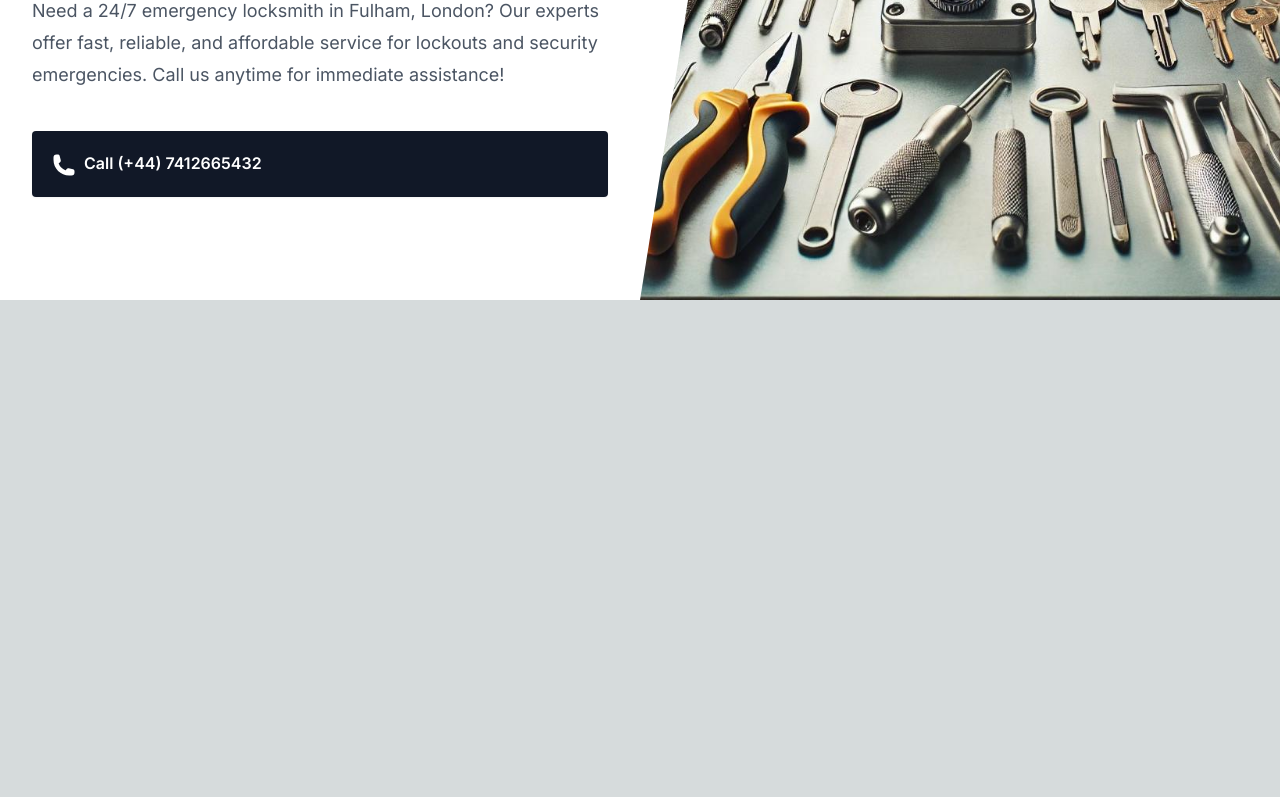
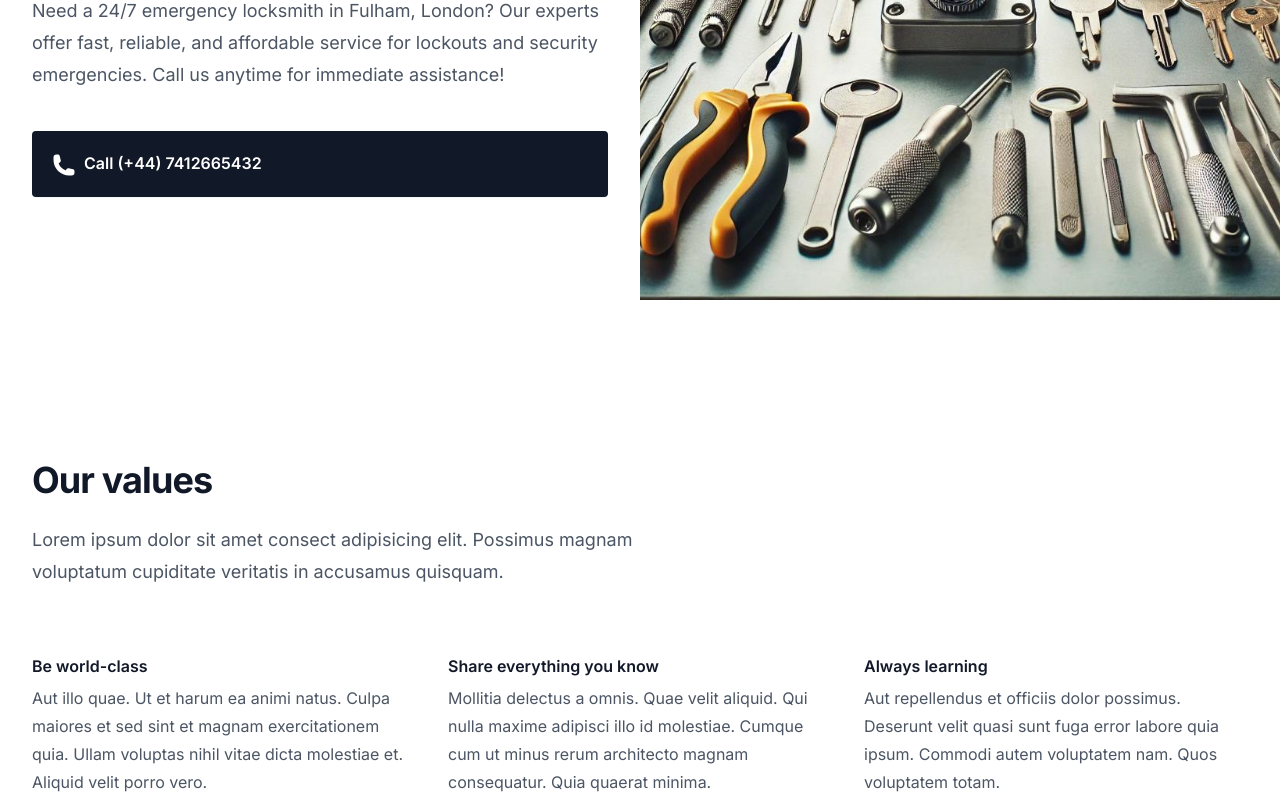
Before and after one commit to MarcoReece/locksmith, a Next.js app: page / in a window 1280 px wide. Shown: the part 500-1297 px from the top of the page. Before the commit the page ends 800 px from the top, so only its background shows below. Built offline with nearby package versions, Linux system fonts and the light colour scheme.

Commit message:
Text z-index changed to not show through button, and our values piece added in lekka lekka nice nice

```diff
--- a/src/app/page.js
+++ b/src/app/page.js
@@ -3,6 +3,7 @@ import { PhoneIcon, MapPinIcon } from "@heroicons/react/24/solid";
 export default function Home() {
   const contactNumber = "(+44) 7412665432";
   return (
+    <div class="bg-white">
       <div className="bg-white h-screen w-screen overflow-hidden">
         <div className="relative h-full w-full">
           <div className="mx-auto max-w-7xl h-full w-full">
@@ -11,7 +12,7 @@ export default function Home() {
               src="/locksmith-tools.jpg"
               alt="Locksmith Tools"
             />
-          <div className="relative z-10 pt-14 lg:w-full lg:max-w-2xl h-full">
+            <div className="relative z-1 pt-14 lg:w-full lg:max-w-2xl h-full">
               <svg
                 className="absolute inset-y-0 right-8 hidden h-full w-80 translate-x-1/2 transform fill-white lg:block"
                 viewBox="0 0 100 100"
@@ -33,10 +34,10 @@ export default function Home() {
                     Your 24/7 Emergency Locksmith in West Brompton
                   </h1>
                   <p className="mt-6 text-lg leading-8 text-gray-600">
-                  Need a 24/7 emergency locksmith in Fulham, London? Our experts
-                  offer fast, reliable, and affordable service for lockouts and
-                  security emergencies. Call us anytime for immediate
-                  assistance!
+                    Need a 24/7 emergency locksmith in Fulham, London? Our
+                    experts offer fast, reliable, and affordable service for
+                    lockouts and security emergencies. Call us anytime for
+                    immediate assistance!
                   </p>
                   <div className="mt-10 items-center gap-x-6">
                     <a
@@ -66,5 +67,69 @@ export default function Home() {
           </div>
         </div>
       </div>
+      <div class="mx-auto mt-32 max-w-7xl px-6 sm:mt-40 lg:px-8 pb-40">
+        <div class="mx-auto max-w-2xl lg:mx-0">
+          <h2 class="text-3xl font-bold tracking-tight text-gray-900 sm:text-4xl">
+            Our values
+          </h2>
+          <p class="mt-6 text-lg leading-8 text-gray-600">
+            Lorem ipsum dolor sit amet consect adipisicing elit. Possimus magnam
+            voluptatum cupiditate veritatis in accusamus quisquam.
+          </p>
+        </div>
+        <dl class="mx-auto mt-16 grid max-w-2xl grid-cols-1 gap-x-8 gap-y-16 text-base leading-7 sm:grid-cols-2 lg:mx-0 lg:max-w-none lg:grid-cols-3">
+          <div>
+            <dt class="font-semibold text-gray-900">Be world-class</dt>
+            <dd class="mt-1 text-gray-600">
+              Aut illo quae. Ut et harum ea animi natus. Culpa maiores et sed
+              sint et magnam exercitationem quia. Ullam voluptas nihil vitae
+              dicta molestiae et. Aliquid velit porro vero.
+            </dd>
+          </div>
+          <div>
+            <dt class="font-semibold text-gray-900">
+              Share everything you know
+            </dt>
+            <dd class="mt-1 text-gray-600">
+              Mollitia delectus a omnis. Quae velit aliquid. Qui nulla maxime
+              adipisci illo id molestiae. Cumque cum ut minus rerum architecto
+              magnam consequatur. Quia quaerat minima.
+            </dd>
+          </div>
+          <div>
+            <dt class="font-semibold text-gray-900">Always learning</dt>
+            <dd class="mt-1 text-gray-600">
+              Aut repellendus et officiis dolor possimus. Deserunt velit quasi
+              sunt fuga error labore quia ipsum. Commodi autem voluptatem nam.
+              Quos voluptatem totam.
+            </dd>
+          </div>
+          <div>
+            <dt class="font-semibold text-gray-900">Be supportive</dt>
+            <dd class="mt-1 text-gray-600">
+              Magnam provident veritatis odit. Vitae eligendi repellat non. Eum
+              fugit impedit veritatis ducimus. Non qui aspernatur laudantium
+              modi. Praesentium rerum error deserunt harum.
+            </dd>
+          </div>
+          <div>
+            <dt class="font-semibold text-gray-900">Take responsibility</dt>
+            <dd class="mt-1 text-gray-600">
+              Sit minus expedita quam in ullam molestiae dignissimos in harum.
+              Tenetur dolorem iure. Non nesciunt dolorem veniam necessitatibus
+              laboriosam voluptas perspiciatis error.
+            </dd>
+          </div>
+          <div>
+            <dt class="font-semibold text-gray-900">Enjoy downtime</dt>
+            <dd class="mt-1 text-gray-600">
+              Ipsa in earum deserunt aut. Quos minus aut animi et soluta. Ipsum
+              dicta ut quia eius. Possimus reprehenderit iste aspernatur ut est
+              velit consequatur distinctio.
+            </dd>
+          </div>
+        </dl>
+      </div>
+    </div>
   );
 }
```
Lines whose indentation alone changed are shown as unchanged.
